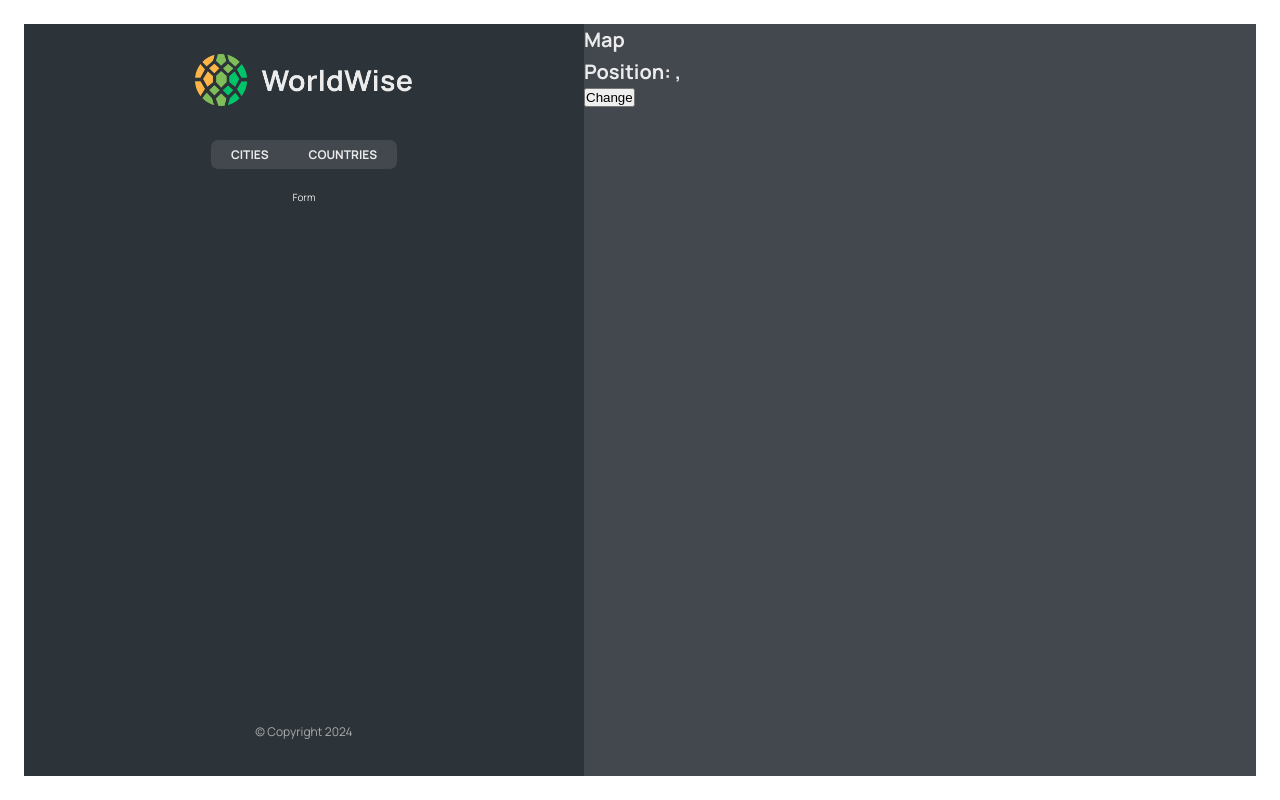
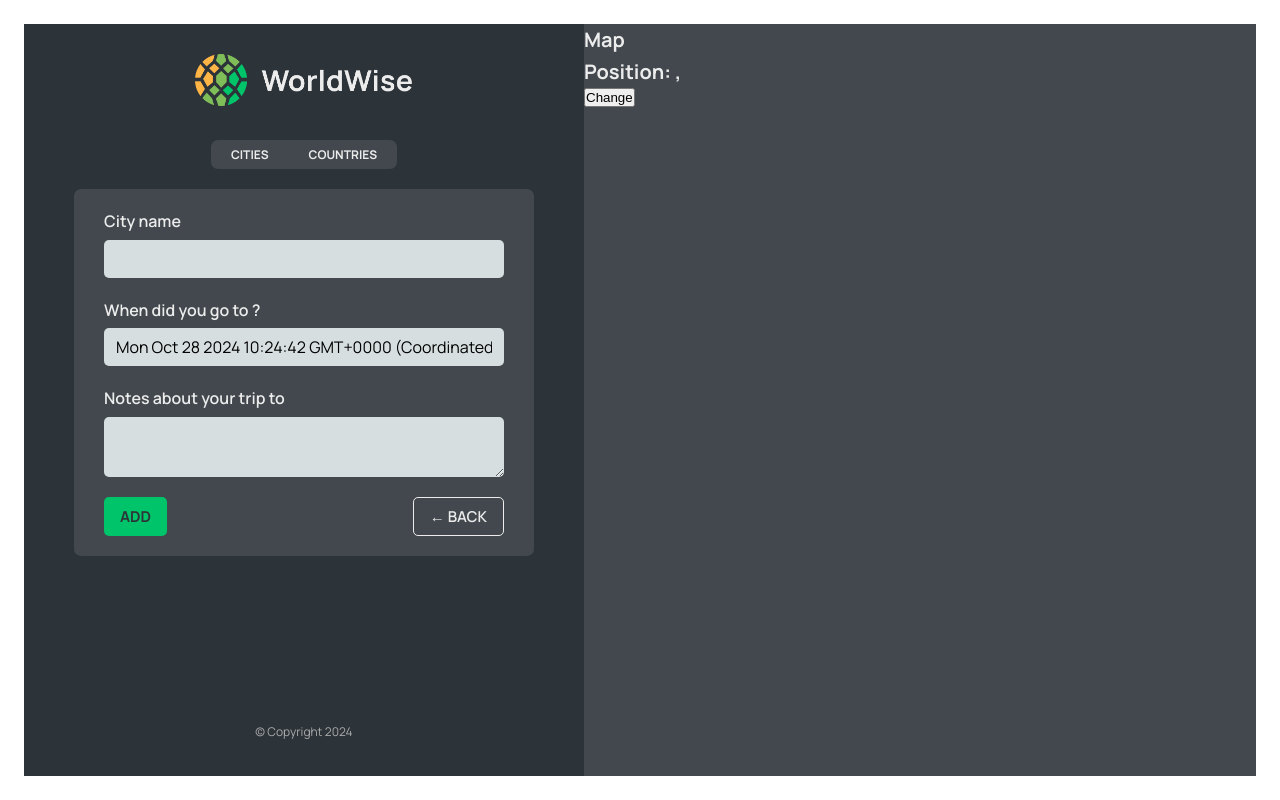
Before and after one commit to qaushqestaj/worldwise, a React (Vite) app: page /app/form in a window 1280 px wide. Built offline with nearby package versions, Linux system fonts and the light colour scheme; data requests are answered from the project's data file.

Commit message:
added programmatic navigation

```diff
--- a/src/App.jsx
+++ b/src/App.jsx
@@ -1,5 +1,5 @@
 import { useEffect, useState } from 'react';
-import { BrowserRouter, Route, Routes } from 'react-router-dom';
+import { BrowserRouter, Navigate, Route, Routes } from 'react-router-dom';
 
 import Product from './pages/Product';
 import Pricing from './pages/Pricing';
@@ -10,6 +10,7 @@
 import CityList from './components/CityList';
 import CountryList from './components/CountryList';
 import City from './components/City';
+import Form from './components/Form';
 
 const BASE_URL = 'http://localhost:9000';
 
@@ -41,10 +42,7 @@
         <Route path="pricing" element={<Pricing />} />
         <Route path="login" element={<Login />} />
         <Route path="app" element={<AppLayout />}>
-          <Route
-            index
-            element={<CityList cities={cities} isLoading={isLoading} />}
-          />
+          <Route index element={<Navigate replace to="cities" />} />
           <Route
             path="cities"
             element={<CityList cities={cities} isLoading={isLoading} />}
@@ -54,7 +52,7 @@
             path="countries"
             element={<CountryList cities={cities} isLoading={isLoading} />}
           />
-          <Route path="form" element={<p>Form</p>} />
+          <Route path="form" element={<Form />} />
         </Route>
         <Route path="*" element={<PageNotFound />} />
       </Routes>
--- /dev/null
+++ b/src/components/Button.jsx
@@ -0,0 +1,11 @@
+import styles from './Button.module.css';
+
+function Button({ children, onClick, type }) {
+  return (
+    <button onClick={onClick} className={`${styles.btn} ${styles[type]}`}>
+      {children}
+    </button>
+  );
+}
+
+export default Button;
--- a/src/components/CountryList.jsx
+++ b/src/components/CountryList.jsx
@@ -22,7 +22,7 @@
   return (
     <ul className={styles.countryList}>
       {countries.map((country) => (
-        <CountryItem country={country} />
+        <CountryItem country={country} key={country.country} />
       ))}
     </ul>
   );
--- a/src/components/Form.jsx
+++ b/src/components/Form.jsx
@@ -1,22 +1,25 @@
 // "https://api.bigdatacloud.net/data/reverse-geocode-client?latitude=0&longitude=0"
 
-import { useState } from "react";
+import { useState } from 'react';
 
-import styles from "./Form.module.css";
+import styles from './Form.module.css';
+import Button from './Button';
+import { useNavigate } from 'react-router-dom';
 
 export function convertToEmoji(countryCode) {
   const codePoints = countryCode
     .toUpperCase()
-    .split("")
+    .split('')
     .map((char) => 127397 + char.charCodeAt());
   return String.fromCodePoint(...codePoints);
 }
 
 function Form() {
-  const [cityName, setCityName] = useState("");
-  const [country, setCountry] = useState("");
+  const navigate = useNavigate();
+  const [cityName, setCityName] = useState('');
+  const [country, setCountry] = useState('');
   const [date, setDate] = useState(new Date());
-  const [notes, setNotes] = useState("");
+  const [notes, setNotes] = useState('');
 
   return (
     <form className={styles.form}>
@@ -49,8 +52,16 @@
       </div>
 
       <div className={styles.buttons}>
-        <button>Add</button>
-        <button>&larr; Back</button>
+        <Button type="primary">Add</Button>
+        <Button
+          type="back"
+          onClick={(e) => {
+            e.preventDefault();
+            navigate(-1);
+          }}
+        >
+          &larr; Back
+        </Button>
       </div>
     </form>
   );
--- a/src/components/Map.jsx
+++ b/src/components/Map.jsx
@@ -1,14 +1,21 @@
-import { useSearchParams } from 'react-router-dom';
+import { useNavigate, useSearchParams } from 'react-router-dom';
 import styles from './Map.module.css';
 
 function Map() {
+  const navigate = useNavigate();
+
   const [searchParams, setSearchParams] = useSearchParams();
 
   const lat = searchParams.get('lat');
   const lng = searchParams.get('lng');
 
   return (
-    <div className={styles.mapContainer}>
+    <div
+      className={styles.mapContainer}
+      onClick={() => {
+        navigate('form');
+      }}
+    >
       <h1>Map</h1>
       <h1>
         Position: {lat}, {lng}
```
